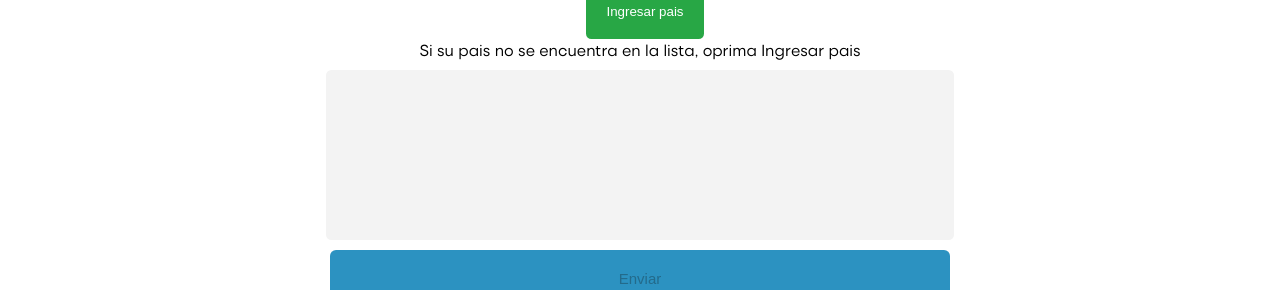
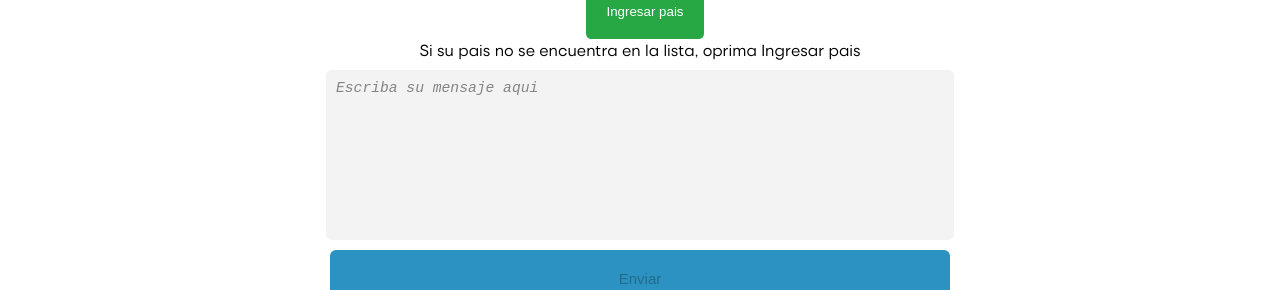
Before and after one commit to adrian411997/protitpo-pagina, a React (Create React App) app: page /contact in a window 1280 px wide. Shown: the part 659-949 px from the top of the page. Built offline with nearby package versions, Linux system fonts and the light colour scheme.

Commit message:
placeholder-textare

```diff
--- a/src/components/main/Home/Contactanos/Contactanos.jsx
+++ b/src/components/main/Home/Contactanos/Contactanos.jsx
@@ -98,10 +98,13 @@ const Contactanos = () => {
               <span>
                 Si su pais no se encuentra en la lista, oprima Ingresar pais
               </span>
-              <textarea onChange={handleOnChange} name="text" />
+              <textarea
+                onChange={handleOnChange}
+                name="text"
+                placeholder="Escriba su mensaje aqui"
+              />
               <div className="div-button">
                 <button
-
                   className="button-form-contact"
                   type="submit"
                   value={"submit"}
```
